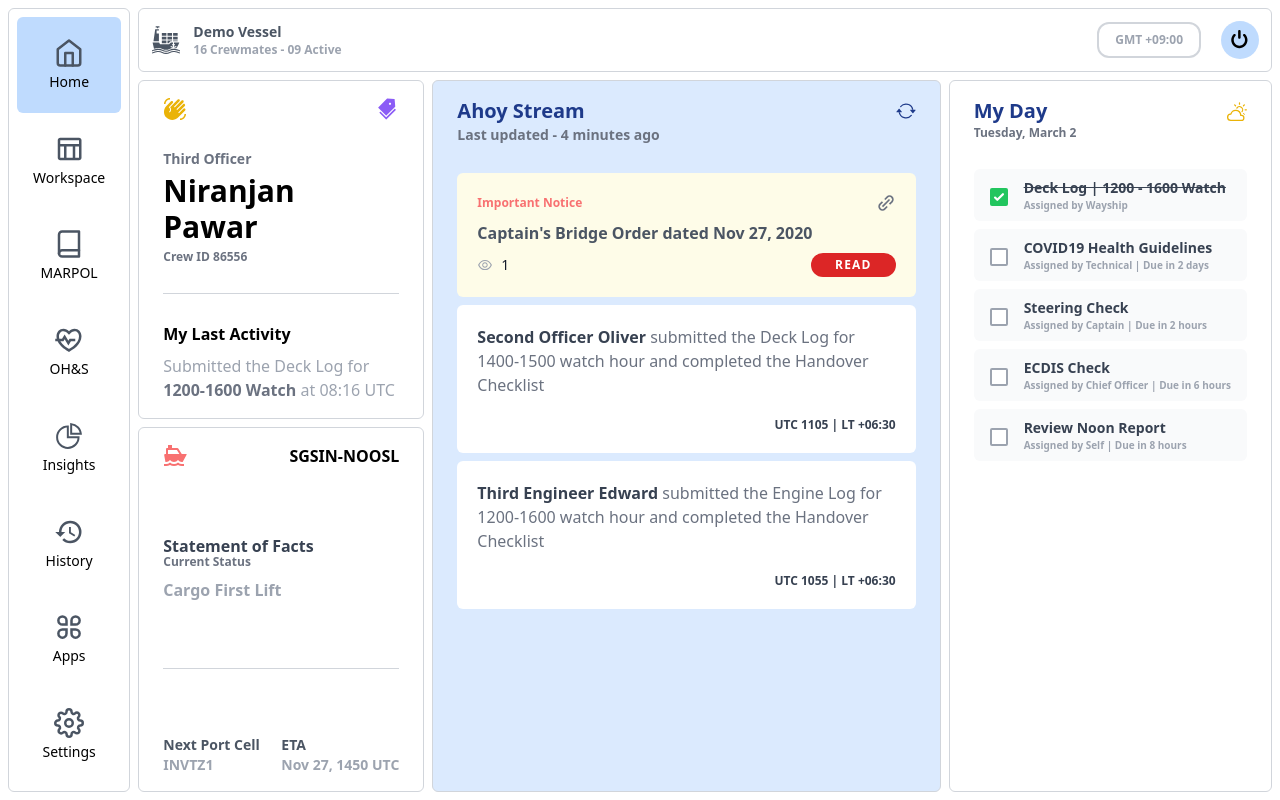
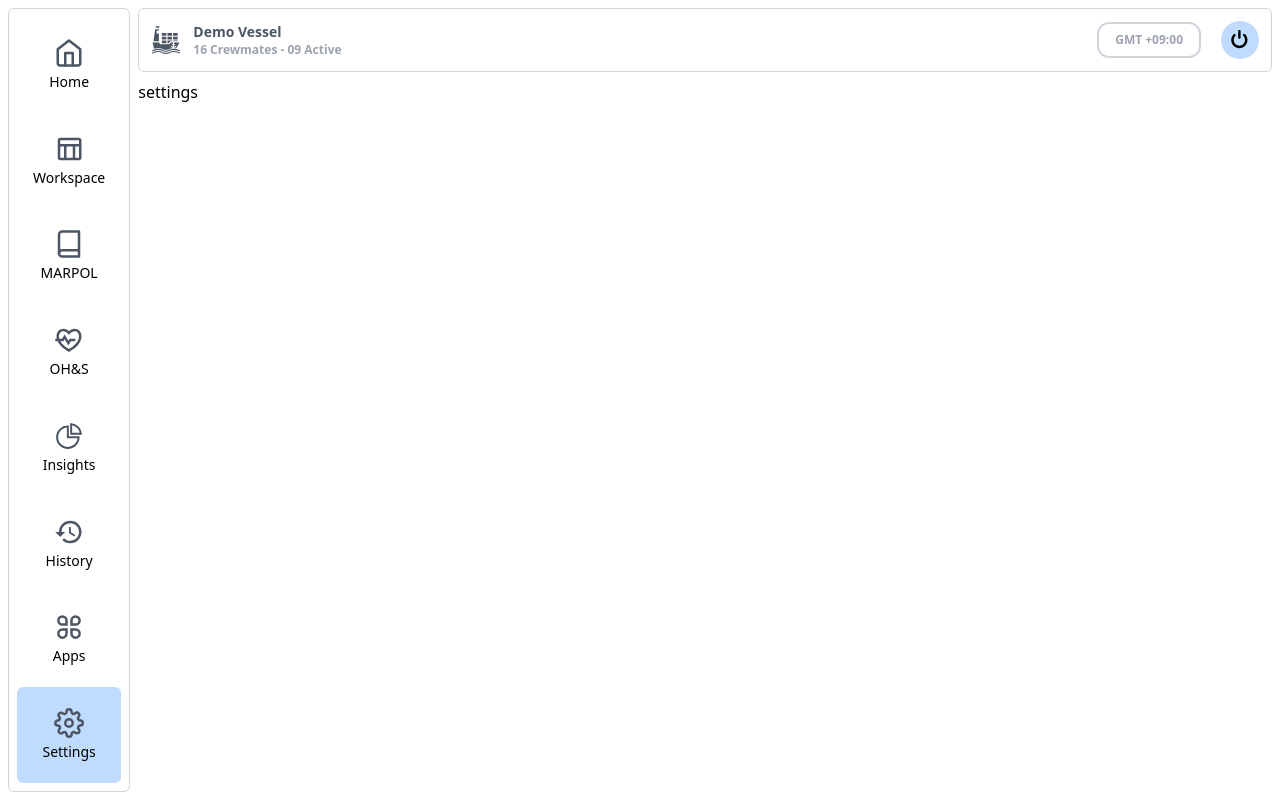
Before and after one commit to This-Is-Prince/wayship-dashboard, a React (Vite) app: page /settings in a window 1280 px wide. Built offline with nearby package versions, Linux system fonts and the light colour scheme.

Commit message:
routes added

```diff
--- a/package.json
+++ b/package.json
@@ -11,7 +11,8 @@
     "@tailwindcss/forms": "^0.5.2",
     "react": "^18.0.0",
     "react-dom": "^18.0.0",
-    "react-icons": "^4.3.1"
+    "react-icons": "^4.3.1",
+    "react-router-dom": "^6.3.0"
   },
   "devDependencies": {
     "@types/react": "^18.0.0",
--- a/src/App.tsx
+++ b/src/App.tsx
@@ -1,14 +1,29 @@
+import { BrowserRouter, Route, Routes } from "react-router-dom";
 import Content from "./components/content/Content";
+import Home from "./components/content/home/Home";
 import Header from "./components/header/Header";
 import Aside from "./components/sidebar/Aside";
 
 const App = () => {
   return (
-    <>
-      <Aside />
-      <Header />
-      <Content />
-    </>
+    <BrowserRouter>
+      <>
+        <Aside />
+        <Header />
+      </>
+      <Content>
+        <Routes>
+          <Route path="/" element={<Home />} />
+          <Route path="workspace" element={<section>Workspace</section>} />
+          <Route path="marpol" element={<section>marpol</section>} />
+          <Route path="oh&s" element={<section>oh&s</section>} />
+          <Route path="insights" element={<section>insights</section>} />
+          <Route path="history" element={<section>history</section>} />
+          <Route path="apps" element={<section>apps</section>} />
+          <Route path="settings" element={<section>settings</section>} />
+        </Routes>
+      </Content>
+    </BrowserRouter>
   );
 };
 
--- a/src/components/content/Content.tsx
+++ b/src/components/content/Content.tsx
@@ -1,15 +1,9 @@
-import NoticeBoard from "./notice/NoticeBoard";
-import OfficerCard from "./OfficerCard";
-import StatusCard from "./StatusCard";
-import TodosBoard from "./todos/TodosBoard";
+import { FC } from "react";
 
-const Content = () => {
+const Content: FC<{ children: any }> = ({ children }) => {
   return (
-    <main className="pb-[4.5rem] col-span-full grid md:grid-cols-[auto,_1fr,_auto] gap-2 grid-rows-[auto,_1fr] md:col-span-1 md:pb-0">
-      <OfficerCard />
-      <NoticeBoard />
-      <TodosBoard />
-      <StatusCard />
+    <main className="pb-[4.5rem] col-span-full md:col-span-1 md:pb-0">
+      {children}
     </main>
   );
 };
--- /dev/null
+++ b/src/components/content/home/Home.tsx
@@ -0,0 +1,17 @@
+import NoticeBoard from "../notice/NoticeBoard";
+import OfficerCard from "../OfficerCard";
+import StatusCard from "../StatusCard";
+import TodosBoard from "../todos/TodosBoard";
+
+const Home = () => {
+  return (
+    <section className="h-full grid md:grid-cols-[auto,_1fr,_auto] gap-2 md:grid-rows-[auto,_1fr]">
+      <OfficerCard />
+      <NoticeBoard />
+      <TodosBoard />
+      <StatusCard />
+    </section>
+  );
+};
+
+export default Home;
--- a/src/components/sidebar/AsideButton.tsx
+++ b/src/components/sidebar/AsideButton.tsx
@@ -1,19 +1,25 @@
 import { FC } from "react";
+import { NavLink } from "react-router-dom";
 import { AsideButtonProps } from "../../../types";
 import GetAsideButtonIcon from "./GetAsideButtonIcon";
 
 const AsideButton: FC<AsideButtonProps> = ({ name }) => {
   return (
-    <article
-      className={`flex-auto py-2 px-4 cursor-pointer flex flex-col gap-y-1 justify-center items-center rounded-md ${
-        name === "Home" ? "bg-blue-200" : ""
-      }`}
+    <NavLink
+      to={`${name === "Home" ? "/" : name.toLowerCase()}`}
+      className={({ isActive }) => {
+        return isActive
+          ? `flex-auto py-2 px-4 cursor-pointer flex flex-col gap-y-1 justify-center items-center rounded-md bg-blue-200
+      `
+          : `flex-auto py-2 px-4 cursor-pointer flex flex-col gap-y-1 justify-center items-center rounded-md
+      `;
+      }}
     >
       <button className="text-xl md:text-3xl text-gray-600">
         <GetAsideButtonIcon name={name} />
       </button>
       <span className="text-[0.55rem] md:text-sm">{name}</span>
-    </article>
+    </NavLink>
   );
 };
 
```
Also changed, not shown: 1 other file (tests, documents, lock files or other folders).
